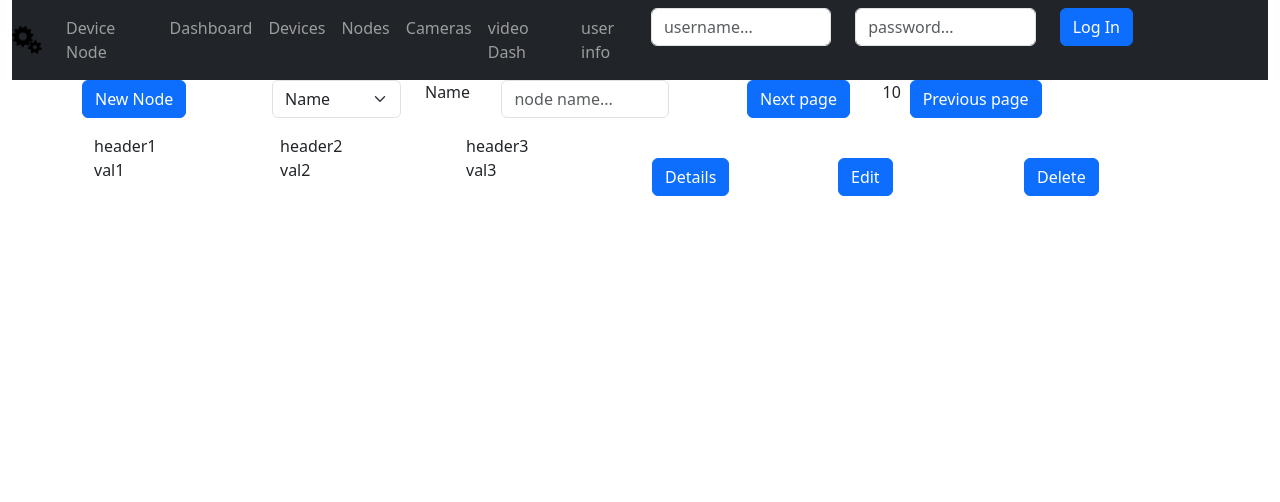
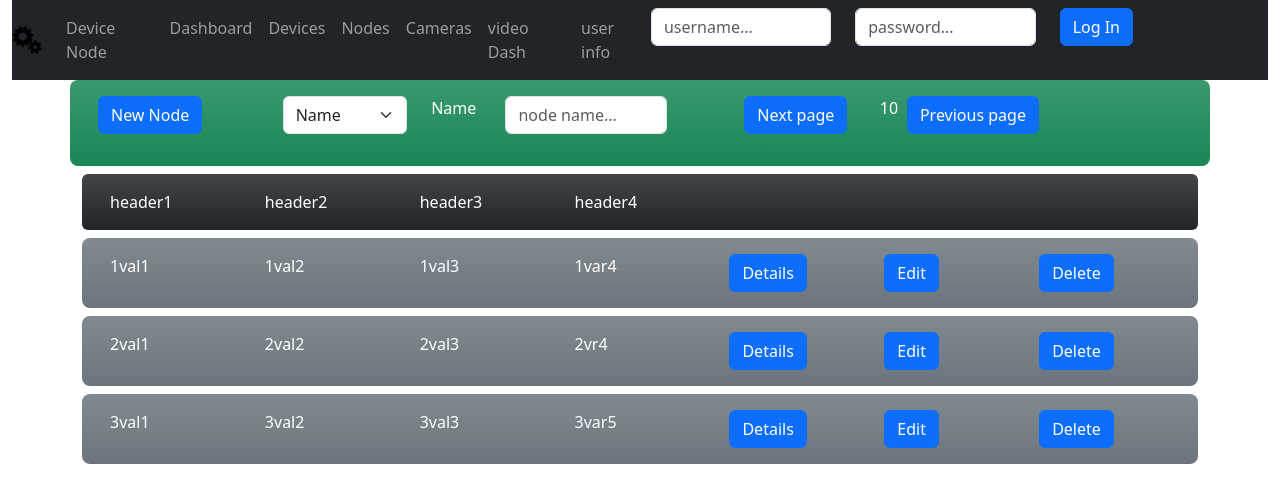
Before and after one commit to menymp/DeviceNodeServer, a React (Create React App) app in the folder nodePackages/device-mgr-ui/: page /Nodes in a window 1280 px wide. Shown: the top 502 px of the page. Built offline with nearby package versions, Linux system fonts and the light colour scheme; the HTML template or start-up script is replaced by a standard one.

Commit message:
add node styles, fix table logic

```diff
--- a/nodePackages/device-mgr-ui/src/components/Table/Table.tsx
+++ b/nodePackages/device-mgr-ui/src/components/Table/Table.tsx
@@ -6,7 +6,7 @@ export interface rowObject {
 
 export interface tableInit {
     headers: Array<string>,
-    rows: Array<string>,
+    rows: Array<Array<string>>,
     detailBtn: boolean,
     detailCallback: () => void,
     deleteBtn: boolean,
@@ -17,7 +17,7 @@ const BaseTable: React.FC<tableInit> = (props) => {
     const {headers, rows, detailBtn, deleteBtn, detailCallback, editBtn} = props
     return (
         <Container>
-            <Row>
+            <Row className='p-3 mb-2 bg-dark bg-gradient text-white rounded-2'>
                 {headers.map((header) => {
                     return (
                         <Col>{header}</Col>
@@ -39,10 +39,12 @@ const BaseTable: React.FC<tableInit> = (props) => {
 
                 }
             </Row>
-            <Row>
-                {rows.map((row) => {
+            {rows.map((columns) => {
                 return (
-                        <Col>{row}</Col>
+                    <Row className="p-3 mb-2 bg-secondary bg-gradient text-white rounded-3">
+                        {columns.map((column) => {
+                            return (
+                                <Col>{column}</Col>
                             )
                         })}
                         {
@@ -61,6 +63,8 @@ const BaseTable: React.FC<tableInit> = (props) => {
 
                         }
                     </Row>
+                )
+            })}
         </Container>
     )
 }
--- a/nodePackages/device-mgr-ui/src/components/Views/NodesListView.tsx
+++ b/nodePackages/device-mgr-ui/src/components/Views/NodesListView.tsx
@@ -11,8 +11,8 @@ const NodesListView: React.FC = () => {
     const handleShow = () => setShow(true);
 
     const tableContentExample = {
-        headers: ["header1", "header2", "header3"],
-        rows: ["val1", "val2", "val3"],
+        headers: ["header1", "header2", "header3", "header4"],
+        rows: [["1val1", "1val2", "1val3", "1var4"],["2val1", "2val2", "2val3", "2vr4"],["3val1", "3val2", "3val3","3var5"]],
         detailBtn: true,
         detailCallback: handleShow,
         deleteBtn: true,
@@ -73,7 +73,7 @@ const NodesListView: React.FC = () => {
                 </Modal.Footer>
             </Modal>
             <Container >
-                <Row>
+                <Row className="p-3 mb-2 bg-success bg-gradient text-white rounded-3">
                     <Col xs={2}>
                         <Button>New Node</Button>
                     </Col>
```
Lines whose indentation alone changed are shown as unchanged.
